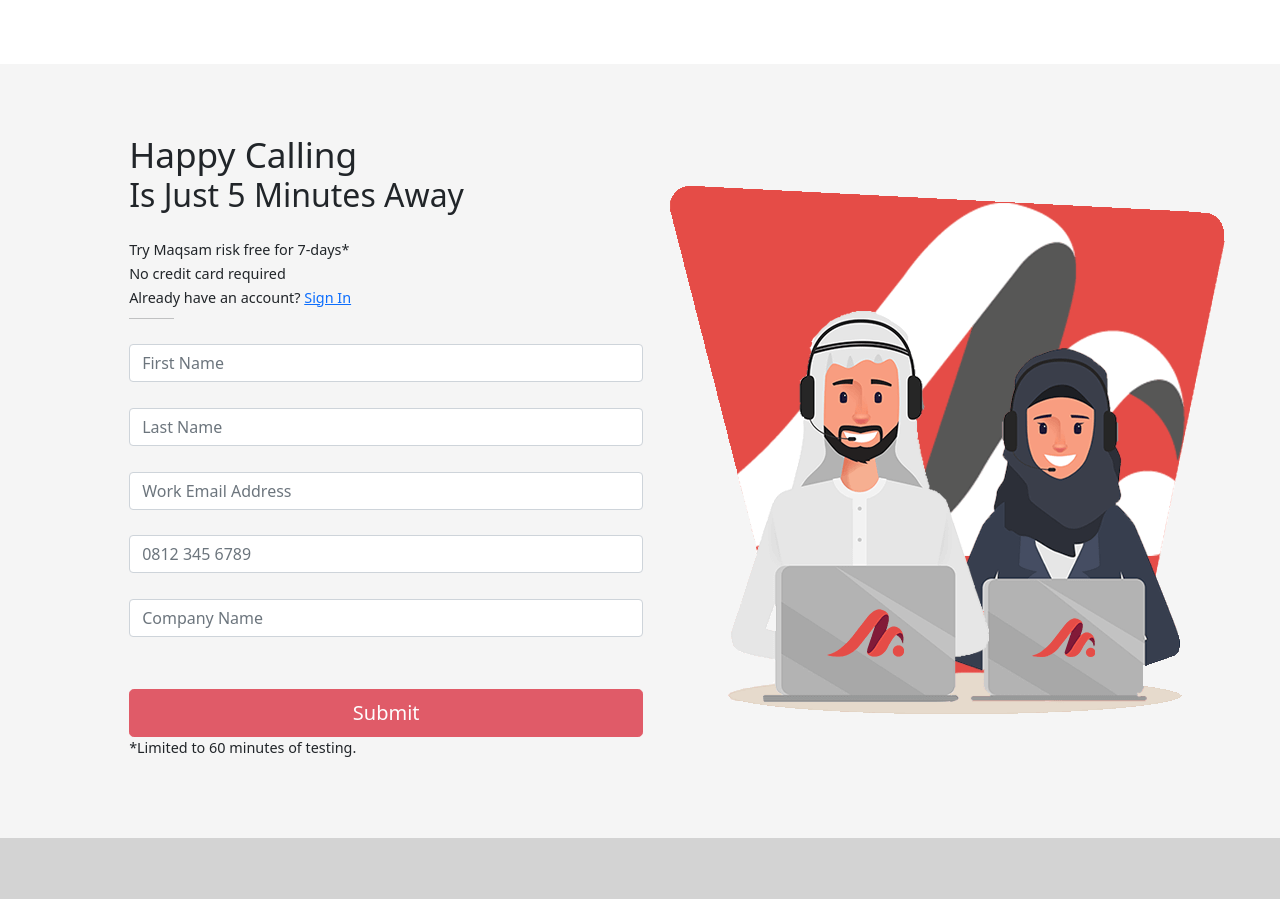
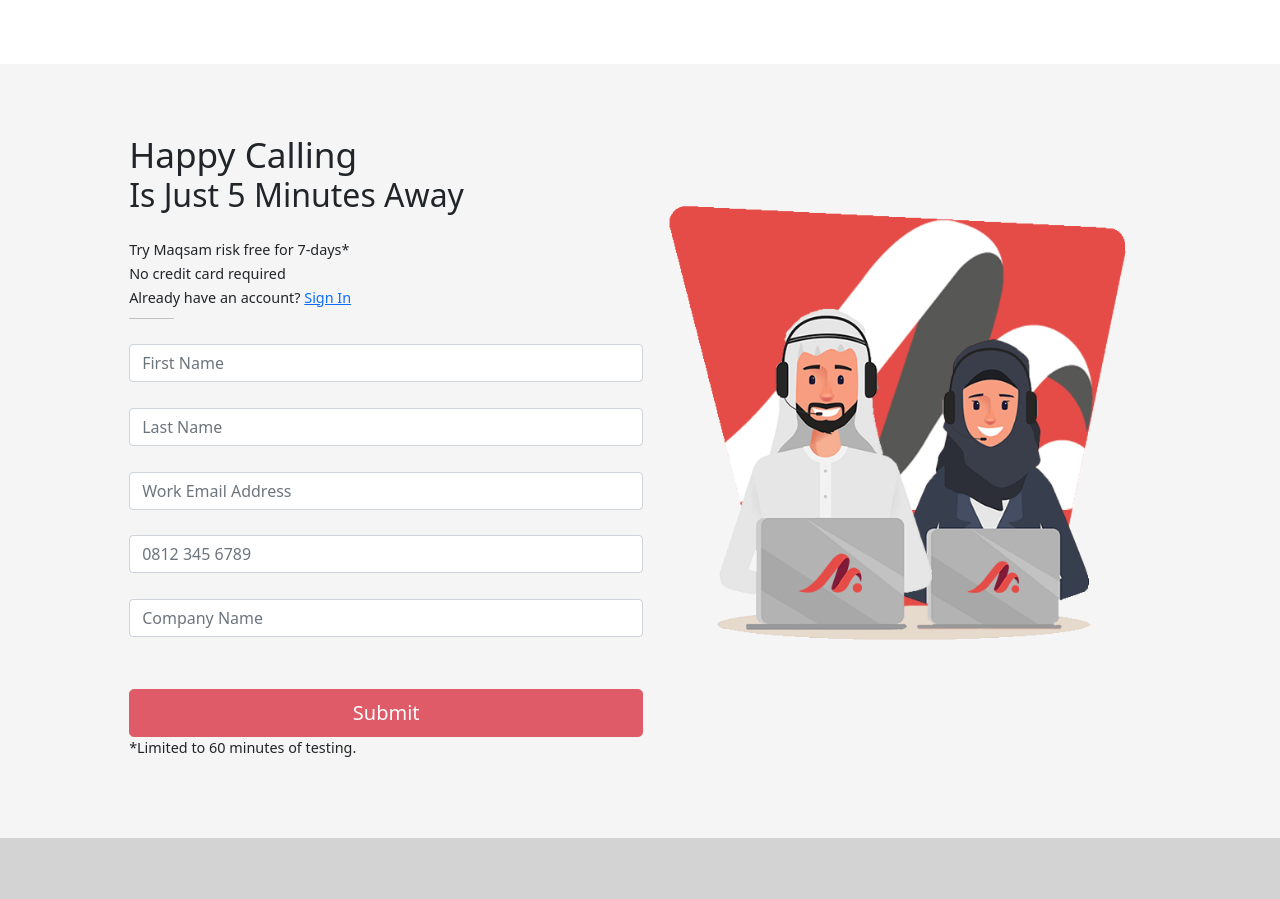
Before and after one commit to Fareed0001/Maqsam-site, a plain HTML site: page index.html in a window 1280 px wide. Shown: the part 5020-5919 px from the top of the page. Drawn offline with nearby package versions, Linux system fonts and the light colour scheme.

Commit message:
image fix

```diff
--- a/css/styles.css
+++ b/css/styles.css
@@ -422,7 +422,8 @@ th {
 }
 
 .team-form-img {
-  padding-top: 5%;
+  padding-top: 10%;
+  width: 90%;
 }
 
 .last-container-p1 {
```
